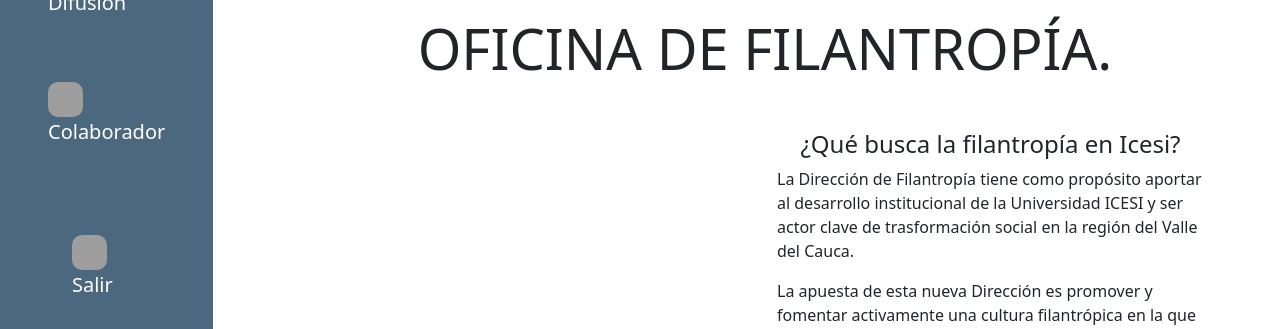
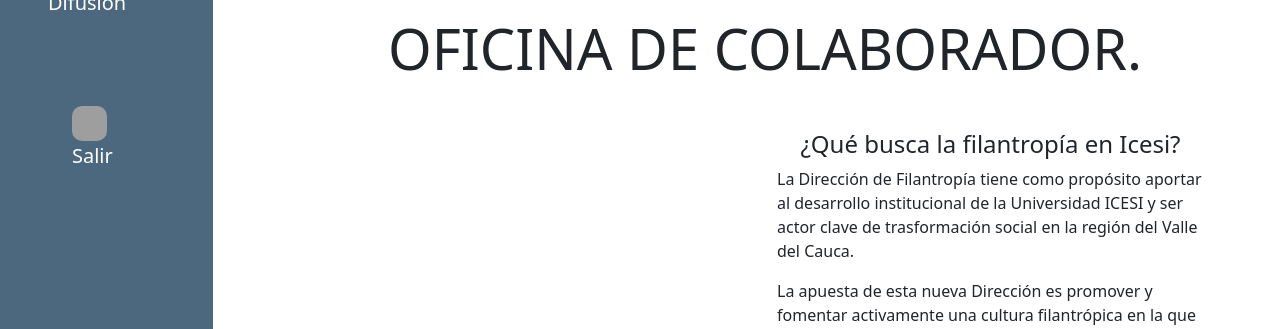
Before and after one commit to ICESI-PI1/icesi-filantrop-a-equipo-3, a Django app: page /col in a window 1280 px wide. Shown: the part 385-714 px from the top of the page. Run offline with Django 4.2, Linux system fonts and the light colour scheme; the visitor is signed in with stand-in values (Sample User, id 1); grey boxes are pictures that could not be loaded.

Commit message:
update(urls): Update urls for admin in philanthropy and in collaborators

```diff
--- a/MSDE_App/views/report_view.py
+++ b/MSDE_App/views/report_view.py
@@ -53,9 +53,7 @@ def quit_student(request, student_code):
 
 
 def add_student(request):
-    print("entro a añadir estudiante")
     if request.method == 'POST':
-        print("añadio a estudinte")
         student_list.append(actual_student)
         return render(request, 'report/reports.html', {
             'students': student_list
@@ -136,7 +134,6 @@ def reports_view(request):
 
 def report_generate(request):
     report_type = request.GET.get("report-type")
-    print("lista de estudiantes: ", student_list.__str__())
 
     if report_type is None:
         return render(request, 'report/reports.html', {
--- a/MSDE_Collaborator_App/templates/index_collaborator.html
+++ b/MSDE_Collaborator_App/templates/index_collaborator.html
@@ -31,7 +31,7 @@
     </section>
     <span>
         <p>
-        <h1 class="display-4 text-center mb-5" align="center">OFICINA DE FILANTROPÍA.</h1>
+        <h1 class="display-4 text-center mb-5" align="center">OFICINA DE COLABORADOR.</h1>
         </p>
     </span>
     <section class="qs">
--- a/MSDE_Collaborator_App/templates/layouts/base_collaborator.html
+++ b/MSDE_Collaborator_App/templates/layouts/base_collaborator.html
@@ -120,13 +120,13 @@
                     Difusión
                 </a>
             </li>
-
-            <li class="nav-item">
+            {% if is_superuser == 1 %}
                 <a href="/col/collaborator" class="nav-link align-middle px-0 m-4">
                     <img src="https://raw.githubusercontent.com/dylanMPP/resources/main/marketing.png"
                          alt="Opción 4" width="35" height="35">
                     Colaborador
                 </a>
+            {% endif %}
             </li>
             <li class="nav-item">
                 <a href="{% url 'salir' %}" class="nav-link align-middle px-0 m-5">
```
